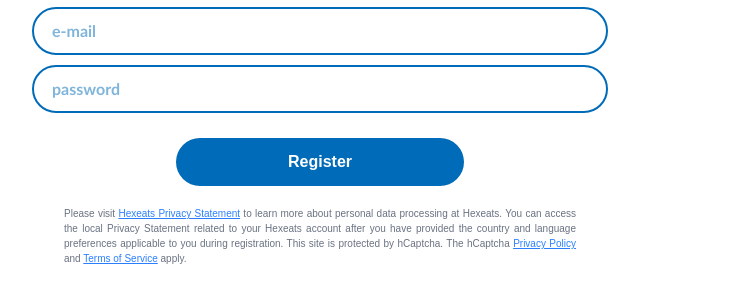
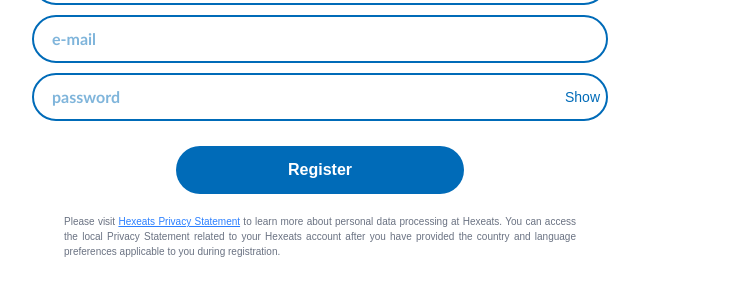
Before and after one commit to Rezt1/DeliverySystem, a plain HTML site: page frontend/register.html in a window 1280 px wide. Shown: the part 443-751 px from the top of the page, 0-731 px from the left. Drawn offline with nearby package versions, Linux system fonts and the light colour scheme.

Commit message:
added some btns and fields
In the login and register pages I've added 'show/hide password' btn - Sashka's problem now.
More data fields in the account page and soon im gonna add such buttons there too, maybe tommorow.

```diff
--- a/frontend/register.html
+++ b/frontend/register.html
@@ -5,7 +5,7 @@
     <meta name="viewport" content="width=device-width, initial-scale=1.0" />
     <script src="https://cdn.jsdelivr.net/npm/@tailwindcss/browser@4"></script>
     <link href="./style.css" rel="stylesheet" />
-    <script src="./nav.mjs" type = "module" defer></script>
+    <script src="./nav.mjs" type="module" defer></script>
     <link href="./custom.css" rel="stylesheet" />
 
     <title>Hexeats - Register</title>
@@ -182,12 +182,24 @@
             id="e-mail-input"
             class="btn-secondary w-full focus:outline-none focus:ring-[1px] hover:focus:ring-0 focus:ring-[#006bb8]"
           />
-          <input
-            type="text"
-            placeholder="password"
-            id="password-input"
-            class="btn-secondary w-full focus:outline-none focus:ring-[1px] hover:focus:ring-0 focus:ring-[#006bb8]"
-          />
+
+          <!-- Added button to show password -->
+          <div class="relative">
+            <input
+              type="password"
+              placeholder="password"
+              id="password-input"
+              class="btn-secondary w-full focus:outline-none focus:ring-[1px] hover:focus:ring-0 focus:ring-[#006bb8] pr-16"
+              autocomplete="current-password"
+            />
+            <button
+              type="button"
+              onclick="togglePassword()"
+              class="absolute right-2 top-1/2 transform -translate-y-1/2 text-sm text-[#006bb8] hover:cursor-pointer hover:text-[#ff66c4] active:opacity-70"
+            >
+              Show
+            </button>
+          </div>
         </section>
         <button
           id="btn-login-main"
@@ -209,24 +221,7 @@
           to learn more about personal data processing at Hexeats. You can
           access the local Privacy Statement related to your Hexeats account
           after you have provided the country and language preferences
-          applicable to you during registration. This site is protected by
-          hCaptcha. The hCaptcha
-          <a
-            href="https://www.hcaptcha.com/privacy"
-            target="_blank"
-            rel="noopener noreferrer"
-            class="text-blue-500 underline"
-            >Privacy Policy</a
-          >
-          and
-          <a
-            href="https://www.hcaptcha.com/terms"
-            target="_blank"
-            rel="noopener noreferrer"
-            class="text-blue-500 underline"
-            >Terms of Service</a
-          >
-          apply.
+          applicable to you during registration.
         </p>
       </div>
       <div class="hidden w-[45%] justify-center items-end md:flex">
```
Also changed, not shown: frontend/account.html (+54 -16 lines), frontend/home.html (+12 -7 lines), frontend/login.html (+19 -26 lines).
